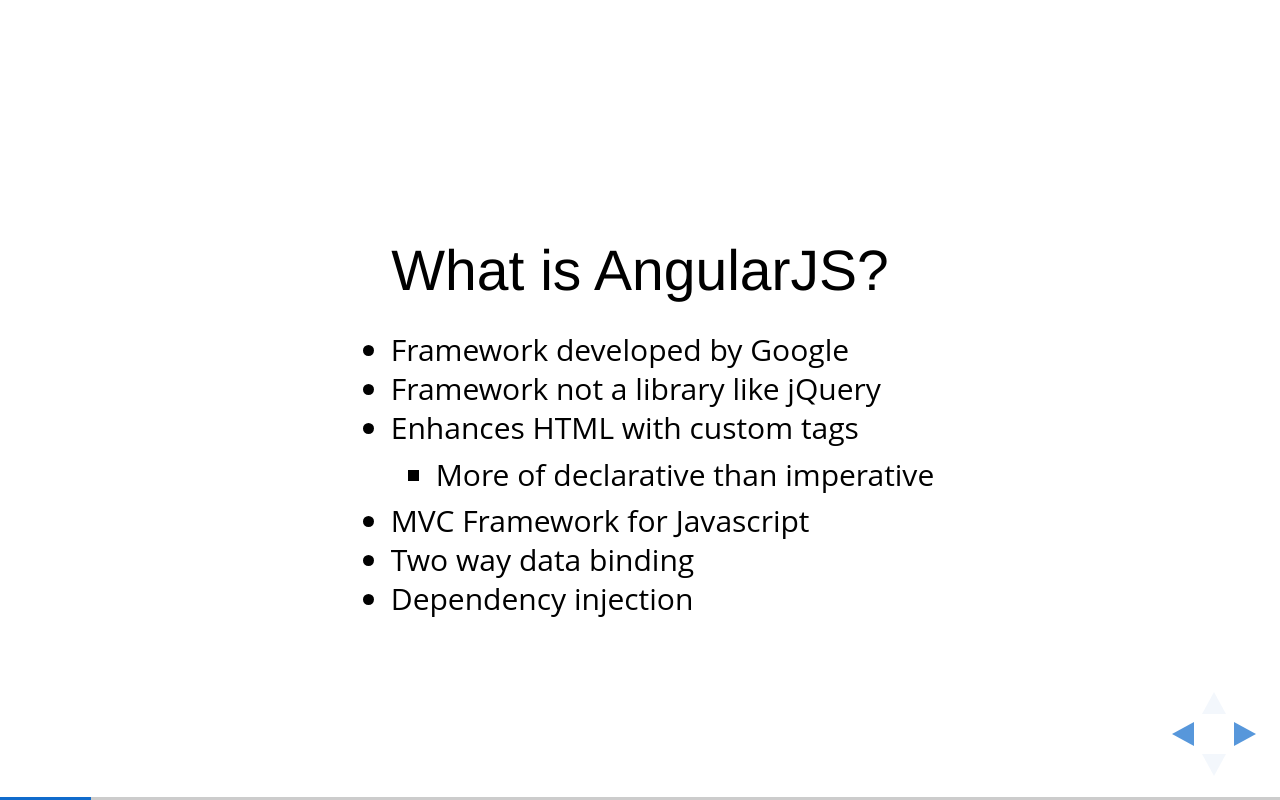
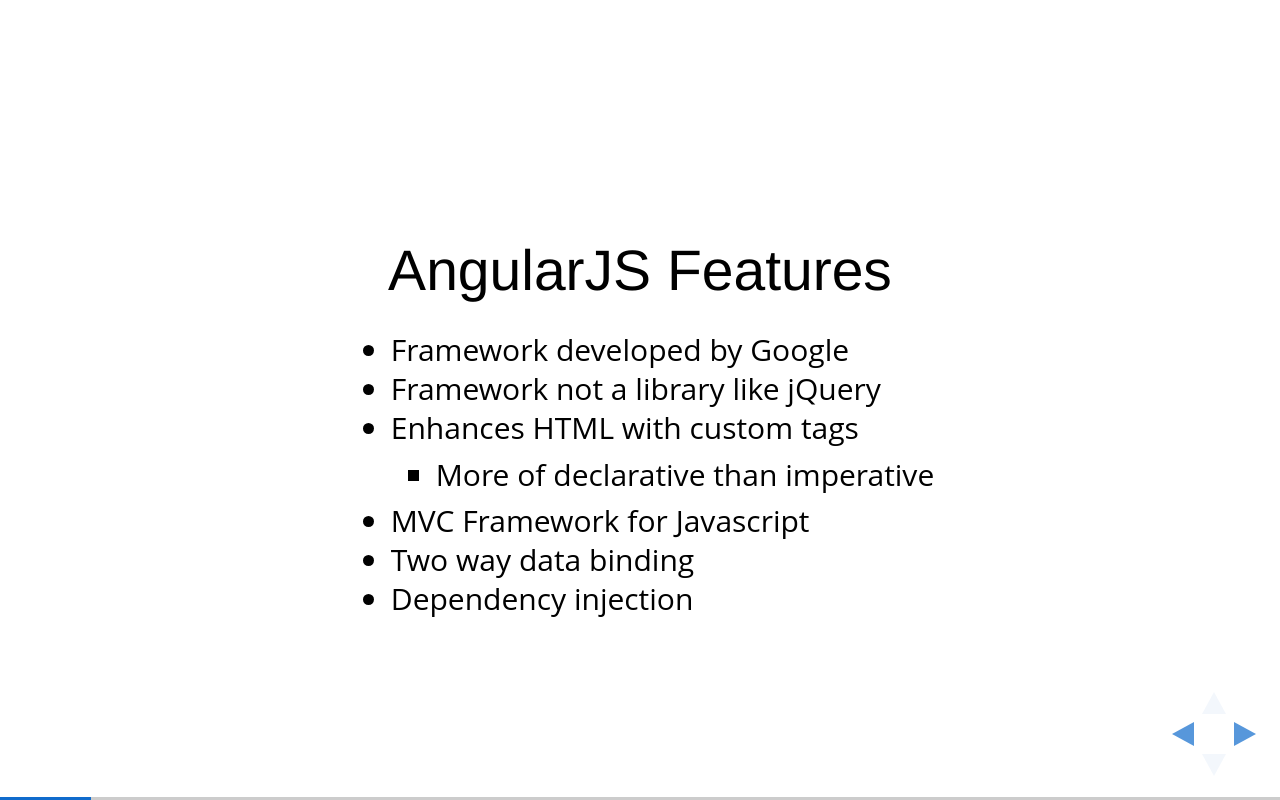
Before and after one commit to vaibhavguptaIITD/angular-js-sessions, a plain HTML site: page index.html in a window 1280 px wide. Both pictures are taken after a click on the element 1251 px from the left and 734 px from the top of the page. Drawn offline with Linux system fonts and the light colour scheme; a web font is replaced by a local one.

Commit message:
Fixing heading

```diff
--- a/index.html
+++ b/index.html
@@ -31,7 +31,7 @@
 				<section><div class="sl-block" data-block-type="text" style="width: 800px; left: 80px; top: 250px; height: auto;" data-block-id="ed6e8a10665430bdfddf074826aa9bd5"><div class="sl-block-content" data-placeholder-tag="h1" data-placeholder-text="Title Text">
 <h1>AngularJS</h1>
 </div></div></section><section><div class="sl-block" data-block-type="text" style="width: 800px; left: 80px; top: 183px; height: auto;" data-block-id="59ffce05060292d965b9788c54c7ecd2"><div class="sl-block-content" data-placeholder-tag="h2" data-placeholder-text="Title Text">
-<h2>What is AngularJS?</h2>
+<h2>AngularJS Features</h2>
 </div></div>
 <div class="sl-block" data-block-type="text" style="width: 800px; left: 80px; top: 280px; height: auto;" data-block-id="04b8847e4fc0543d791b8f516a59b2ed"><div class="sl-block-content" data-placeholder-tag="p" data-placeholder-text="Text">
 <ul>
```
